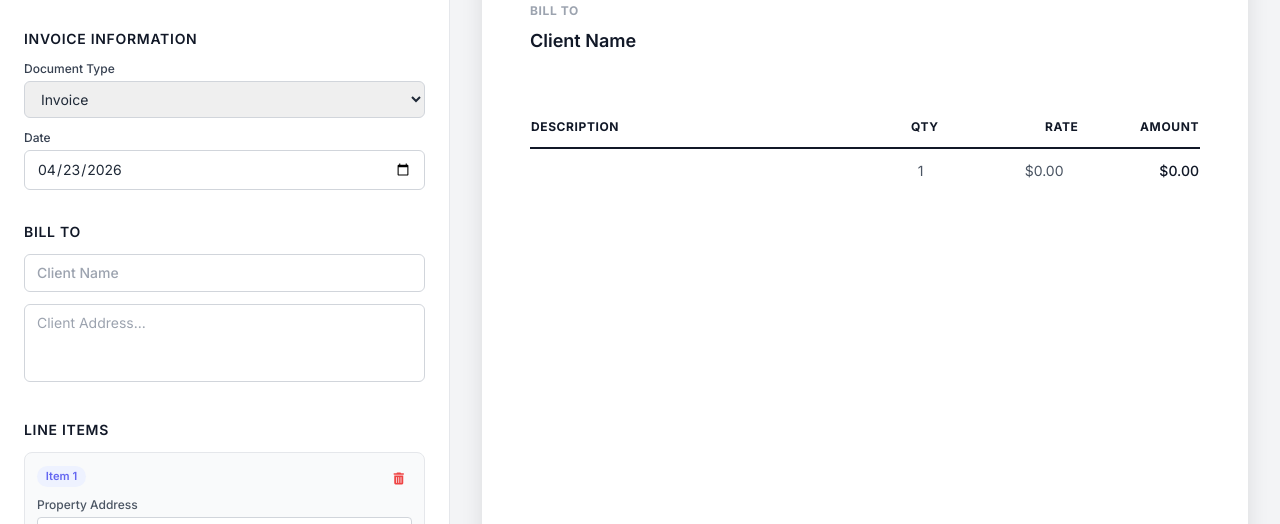
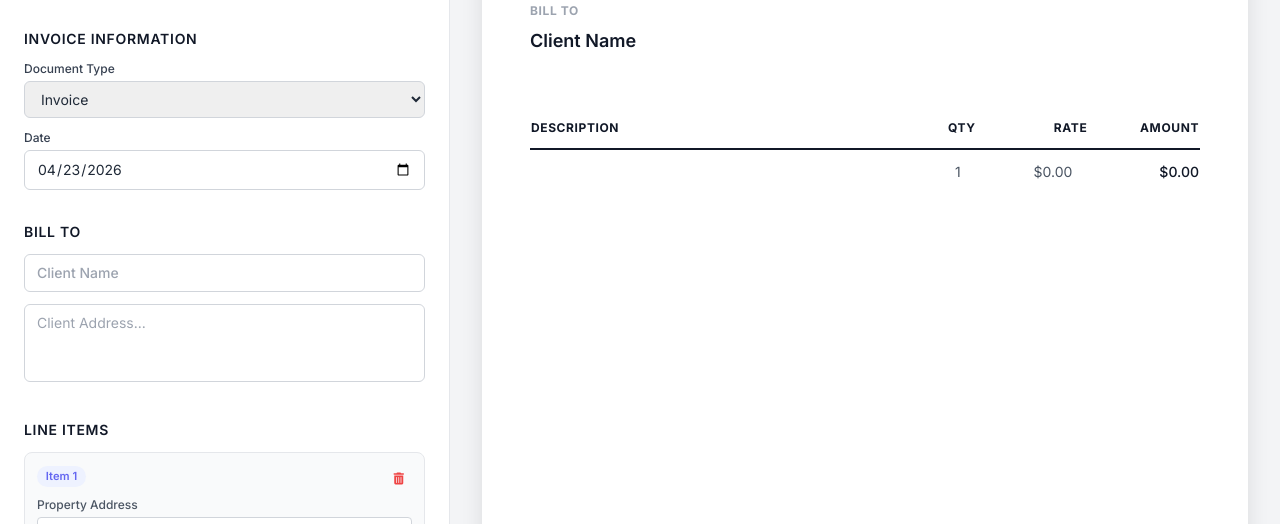
Before and after one commit to marvj69/smart-invoice-generator, a plain HTML site: page index.html in a window 1280 px wide. Shown: the part 276-800 px from the top of the page. Drawn offline with nearby package versions, Linux system fonts and the light colour scheme.

Commit message:
Improve long-invoice PDF text wrapping and page breaks

```diff
--- a/js/modules/invoice-core.js
+++ b/js/modules/invoice-core.js
@@ -704,10 +704,10 @@
                 if (item.description || item.quantity || item.rate) {
                     const amount = item.quantity * item.rate;
                     const row = document.createElement('tr');
-                    row.className = index % 2 === 0 ? 'bg-white' : 'bg-gray-50';
+                    row.className = `invoice-line-item ${index % 2 === 0 ? 'bg-white' : 'bg-gray-50'}`;
                     const descriptionHtml = formatDescriptionText(item.description);
                     row.innerHTML = `
-                        <td class="py-3 pr-4 text-gray-900">${descriptionHtml}</td>
+                        <td class="py-3 pr-4 text-gray-900"><div class="invoice-item-description">${descriptionHtml}</div></td>
                         <td class="py-3 px-4 text-right text-gray-600">${item.quantity}</td>
                         <td class="py-3 px-4 text-right text-gray-600">$${formatMoney(item.rate)}</td>
                         <td class="py-3 pl-4 text-right font-medium">$${formatMoney(amount)}</td>
@@ -1205,6 +1205,7 @@
             exportNode.style.aspectRatio = 'auto';
             exportNode.style.boxShadow = 'none';
             exportNode.style.margin = '0';
+            exportNode.style.overflow = 'visible';
 
             const wrapper = document.createElement('div');
             wrapper.style.position = 'fixed';
@@ -1235,7 +1236,10 @@
                         backgroundColor: '#ffffff'
                     },
                     jsPDF: { unit: 'mm', format: 'a4', orientation: 'portrait' },
-                    pagebreak: { mode: ['css', 'legacy'] }
+                    pagebreak: {
+                        mode: ['css', 'legacy', 'avoid-all'],
+                        avoid: ['tr', '.invoice-line-item', '#previewNotesSection']
+                    }
                 }).from(exportNode).toPdf();
 
                 worker.get('pdf').then(pdf => {
--- a/styles/index.css
+++ b/styles/index.css
@@ -63,6 +63,30 @@ video {
             position: relative;
             overflow: hidden;
             box-sizing: border-box;
+        }
+
+        #invoice-preview table {
+            table-layout: fixed;
+        }
+
+        #invoice-preview th,
+        #invoice-preview td {
+            vertical-align: top;
+            line-height: 1.45;
+        }
+
+        #invoice-preview td {
+            overflow-wrap: anywhere;
+            word-break: break-word;
+        }
+
+        #invoice-preview .invoice-item-description {
+            white-space: pre-line;
+        }
+
+        #invoice-preview .invoice-line-item {
+            break-inside: avoid;
+            page-break-inside: avoid;
         }
 
         @media screen and (max-width: 1024px) {
```
